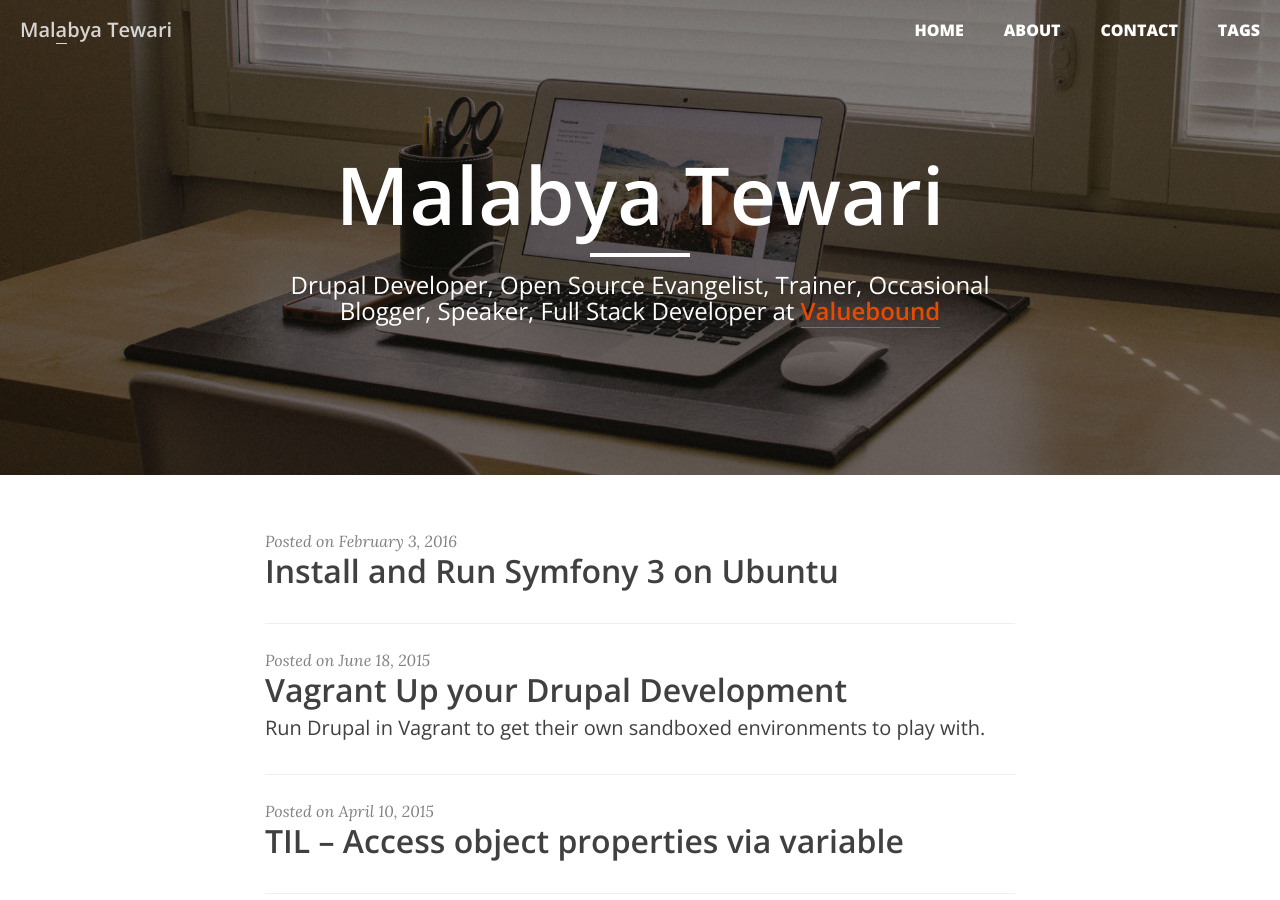
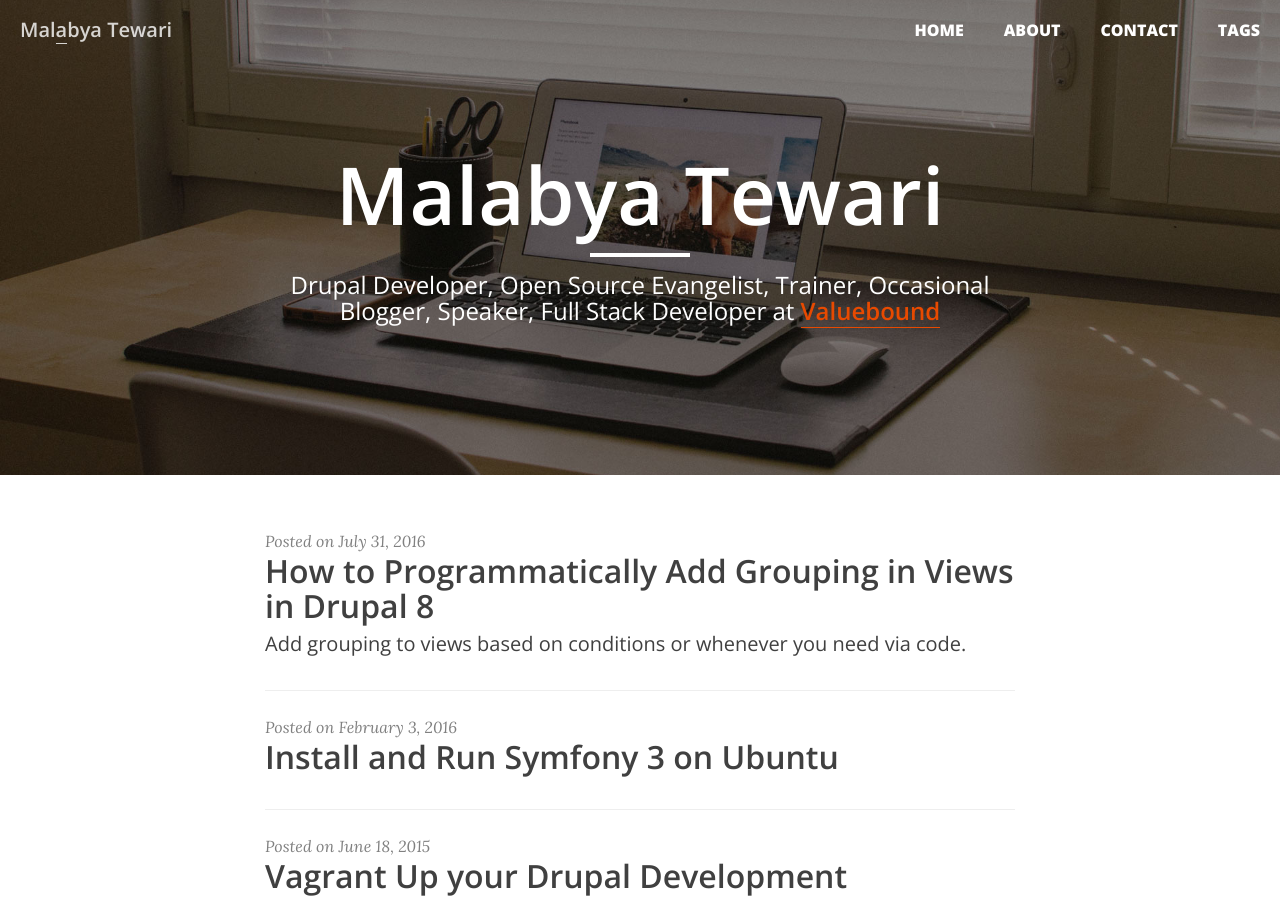
Before and after one commit to imalabya/imalabya.github.io, a Jekyll site: the page built from index.html, in a window 1280 px wide and 900 px high. Built offline with Jekyll 4.4.1, drawn with Linux system fonts in a browser that asks for light colours; nearby versions of some CDN libraries; the list of posts is cut into pages by our own code; part of the change alters nothing that is shown.

Commit message:
New post.

```diff
--- a/_includes/head.html
+++ b/_includes/head.html
@@ -4,7 +4,7 @@
   <meta http-equiv="X-UA-Compatible" content="IE=edge">
   <meta name="viewport" content="width=device-width, initial-scale=1">
   <meta name="description" content="{% if page.subtitle %}{{ page.subtitle }}{% else %}{{ site.description }}{% endif %}">
-  <meta name="keywords" content="{{ site.keywords }}">
+  <meta name="keywords" content="{% if page.tags %}{{ page.tags }}{% else %}{{ site.keywords }}{% endif %}">
 
   <title>{% if page.title %}{{ page.title }} - {{ site.title }}{% else %}{{ site.title }} | {{ site.description }}{% endif %} </title>
 
--- /dev/null
+++ b/_posts/2016-07-31-how-to-programmatically-add-grouping-view-drupal-8.markdown
@@ -0,0 +1,30 @@
+---
+layout:     post
+title:      "How to Programmatically Add Grouping in Views in Drupal 8"
+subtitle:   "Add grouping to views based on conditions or whenever you need via code."
+date:       2016-07-31 12:00:00
+header-img: "img/post-bg-04.jpg"
+tags:       Drupal 8, Views, Snippet
+---
+
+Recently, I encountered a situation where I had to add grouping in Views based on a condition. The scenario was - I had an exposed sorting dropdown which had three options viz. Date(Asc), Date(Desc) & Category. Now when a user will sort the Views using Category then the Views should be grouped by the category names.
+
+Drupal has 4 View hooks which acts on the Views before it is being displayed and I was a bit unsure about using [hook_views_pre_build](https://api.drupal.org/api/drupal/core%21modules%21views%21views.api.php/function/hook_views_pre_build/8.2.x) & [hook_views_pre_view](https://api.drupal.org/api/drupal/core%21modules%21views%21views.api.php/function/hook_views_pre_view/8.2.x). From the documentations I started with <kbd>hook_views_pre_build</kbd>.
+
+First, I added the group in my View through Views UI and exported the configuration using Drupal 8 [configuration tool](https://www.drupal.org/documentation/administer/config). Digging into the YAML file of my view the <kbd>grouping</kbd> was in the style plugin of the View.
+
+With all these gatherings and a couple of hours of hit and trials finally I had a working code which grouped the View items by category when sorted by Category field.
+
+{% highlight php%}
+<?php
+/**
+ * Implements hook_views_pre_build().
+ */
+function MODULENAME_views_pre_build(ViewExecutable $view) {
+  $params = Drupal::request()->getQueryString();
+  if (strstr($params, 'sort_by=field_category_target_id')) {
+    $view->style_plugin->options['grouping'][0] = array('field' => 'field_category');
+  }
+}
+?>
+{% endhighlight %}
```
